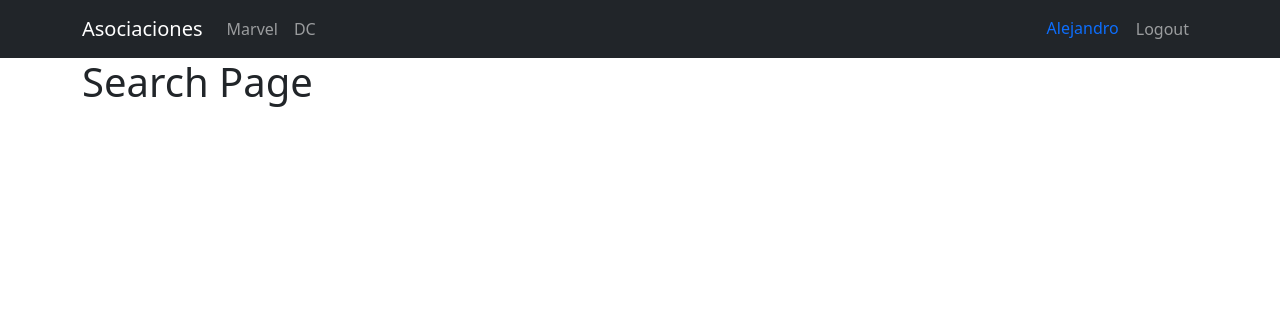
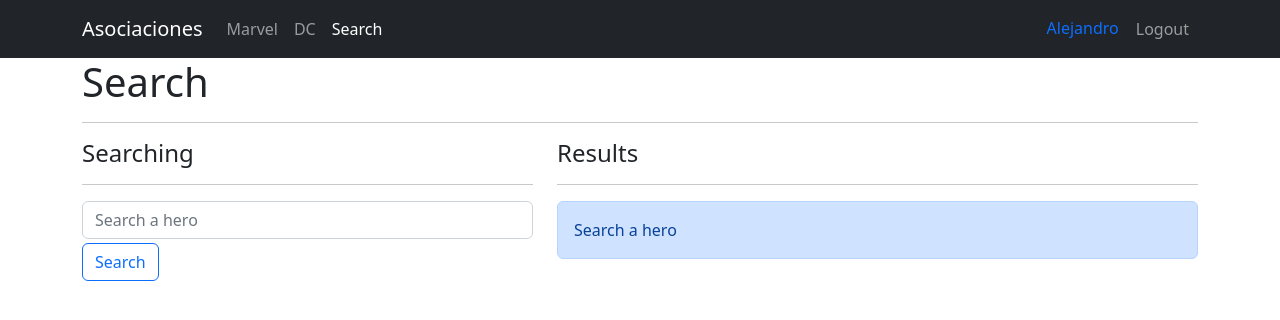
Before and after one commit to alexglzrys/react-heroesSPA, a React (Vite) app: page /search in a window 1280 px wide. Shown: the top 320 px of the page. Built offline with nearby package versions, Linux system fonts and the light colour scheme.

Commit message:
componente SearchPage

```diff
--- a/package.json
+++ b/package.json
@@ -9,6 +9,7 @@
     "preview": "vite preview"
   },
   "dependencies": {
+    "query-string": "^7.1.1",
     "react": "^18.2.0",
     "react-dom": "^18.2.0",
     "react-router-dom": "^6.4.1"
--- /dev/null
+++ b/src/heroes/helpers/getHeroesByName.js
@@ -0,0 +1,10 @@
+import { heroes } from "../data/heroes";
+
+export const getHeroesByName = (name) => {
+    // Limpiar el nombre y retornar un arreglo vacío en caso de que se mande un valor vacío
+    name = name.toLowerCase().trim();
+    if (!name) return [];
+
+    // Filtrar heroes por nombre
+    return heroes.filter(heroe => heroe.superhero.toLowerCase().includes(name))
+}
--- a/src/heroes/pages/SearchPage.jsx
+++ b/src/heroes/pages/SearchPage.jsx
@@ -1,7 +1,71 @@
 import React from 'react'
+import queryString from 'query-string'
+import { useLocation, useNavigate } from 'react-router-dom';
+import { useForm } from '../../hooks/useForm'
+import { getHeroesByName } from '../helpers/getHeroesByName';
+import { HeroCard } from '../components/HeroCard';
 
 export const SearchPage = () => {
+  const navigate = useNavigate();
+  // Custom Hook para saber información de la ruta actual
+  const location = useLocation();
+  // Importar custom hook para controlar campos de formulario
+  const { searchText, handleInputChange} = useForm({
+    searchText: ''
+  });
+
+  // * No hay necesidad de agrupar esto en un useEffect, ya que al inyectar un nuevo queryString, se actualiza el estado y renderiza el componente. Llamando así a la función de busqueda con la data actualizada
+  // Obtener las query String enviadas a la ruta en forma de objeto (el paquete query-string nos permite generar todo ello a partir de la información del location.search)
+  // Solo me interesa el query q
+  const {q = ''} = queryString.parse(location.search);
+  const heroes = getHeroesByName(q);
+
+  // * Variables helper para mostrar u ocultar los mensajes de error
+  // ? Pueden aislarse en un custom hook para tener más limpia la lógica del componente
+  const showSearch = (q.length === 0);
+  const showError = q.length !== 0 && heroes.length === 0
+
+  const handleFormSubmit = (e) => {
+    e.preventDefault();
+    // if (searchText.trim().length <= 1) return;
+    // Inyectar query String a la ruta actual
+    navigate(`?q=${searchText.toLowerCase().trim()}`);
+  }
   return (
-    <h1>Search Page</h1>
+    <>
+      <h1>Search</h1>
+      <hr />
+      <div className="row">
+        <div className="col-5">
+          <h4>Searching</h4>
+          <hr />
+          <form onSubmit={handleFormSubmit}>
+            <input type="text" className='form-control' placeholder='Search a hero' name='searchText' autoComplete='off' value={searchText} onChange={handleInputChange} />
+            <button type='sumbit' className='btn btn-outline-primary mt-1'>Search</button>
+          </form>
+        </div>
+        <div className="col-7">
+          <h4>Results</h4>
+          <hr />
+
+          {/* Debemos evitar que el código sea dificil de leér */}
+          {/* { q.length == 0
+            ? (<div className="alert alert-primary">Search a hero</div>)
+            : heroes.length == 0 && (<div className="alert alert-danger">No hero with <strong>{ q }</strong></div>)} */}
+
+
+          {/* Condicionar los componentes mediante el uso de estilos CSS - Esto no destruye el componente solo lo oculta */}
+          {/* <div className="alert alert-primary" style={{display: showSearch ? 'block' : 'none' }}>Search a hero</div>
+          <div className="alert alert-danger" style={{display: showError ? 'block' : 'none'}}>No hero with <strong>{ q }</strong></div> */}
+
+          {/* Con variables helper podemos condicionar nuestros componentes de tal forma que sea fácil leer el código a nivel presentacional */}
+          {showSearch && (<div className="alert alert-primary animate__animated animate__fadeIn">Search a hero</div>)}
+          {showError && (<div className="alert alert-danger animate__animated animate__fadeIn">No hero with <strong>{ q }</strong></div>)}
+
+          {heroes.map(heroe => <HeroCard key={heroe.id} {...heroe} />)}
+        </div>
+
+      </div>
+    </>
   )
 }
--- /dev/null
+++ b/src/hooks/useForm.js
@@ -0,0 +1,25 @@
+import { useState } from 'react';
+
+export const useForm = ( initialForm = {} ) => {
+
+    const [ formState, setFormState ] = useState( initialForm );
+
+    const handleInputChange = ({ target }) => {
+        const { name, value } = target;
+        setFormState({
+            ...formState,
+            [ name ]: value
+        });
+    }
+
+    const handleResetForm = () => {
+        setFormState( initialForm );
+    }
+
+    return {
+        ...formState,
+        formState,
+        handleInputChange,
+        handleResetForm,
+    }
+}
--- a/src/main.jsx
+++ b/src/main.jsx
@@ -5,10 +5,10 @@ import { HeroesApp } from './HeroesApp'
 import './main.css'
 
 ReactDOM.createRoot(document.getElementById('root')).render(
-  <React.StrictMode>
+  // <React.StrictMode>
     <BrowserRouter>
       {/* Gestionar mi aplicación con un manejador de rutas */}
       <HeroesApp />
     </BrowserRouter>
-  </React.StrictMode>
+  // </React.StrictMode>
 )
--- a/src/ui/components/Navbar.jsx
+++ b/src/ui/components/Navbar.jsx
@@ -39,6 +39,12 @@ export const Navbar = () => {
                     >
                         DC
                     </NavLink>
+                    <NavLink
+                        className={({isActive}) => "nav-item nav-link" +  (isActive ? ' active': '')}
+                        to="/search"
+                    >
+                        Search
+                    </NavLink>
                 </div>
             </div>
 
```
Also changed, not shown: 1 other file (tests, documents, lock files or other folders).
